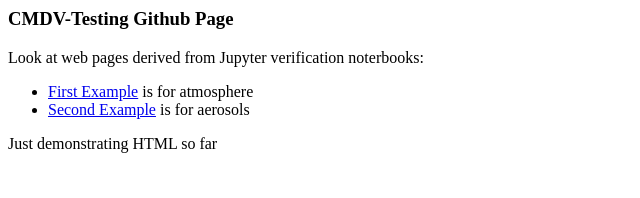
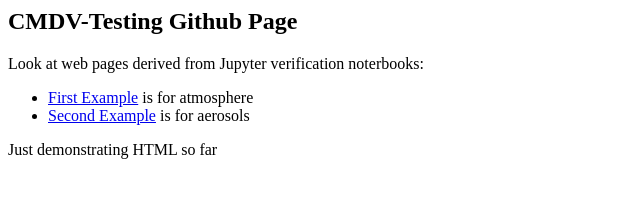
Before and after one commit to E3SM-Project/CMDV-testing, a plain HTML site: page index.html in a window 1280 px wide. Shown: the whole page, without its empty margins (0-640 px from the left). Drawn offline with Linux system fonts and the light colour scheme.

Commit message:
Update index.html

```diff
--- a/index.html
+++ b/index.html
@@ -1,4 +1,4 @@
-<H3>CMDV-Testing Github Page</H3>
+<H2>CMDV-Testing Github Page</H2>
 
 Look at web pages derived from Jupyter verification noterbooks: <br>
 <ul>
```
